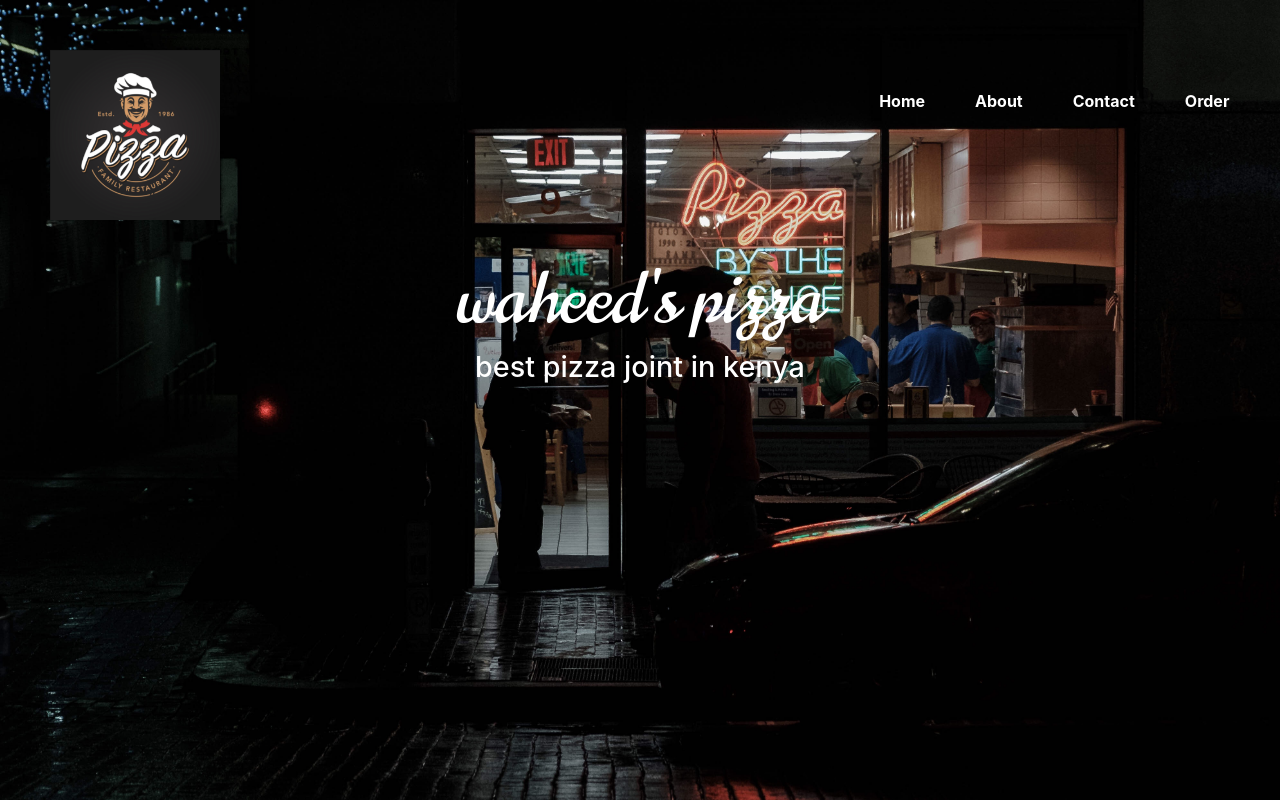
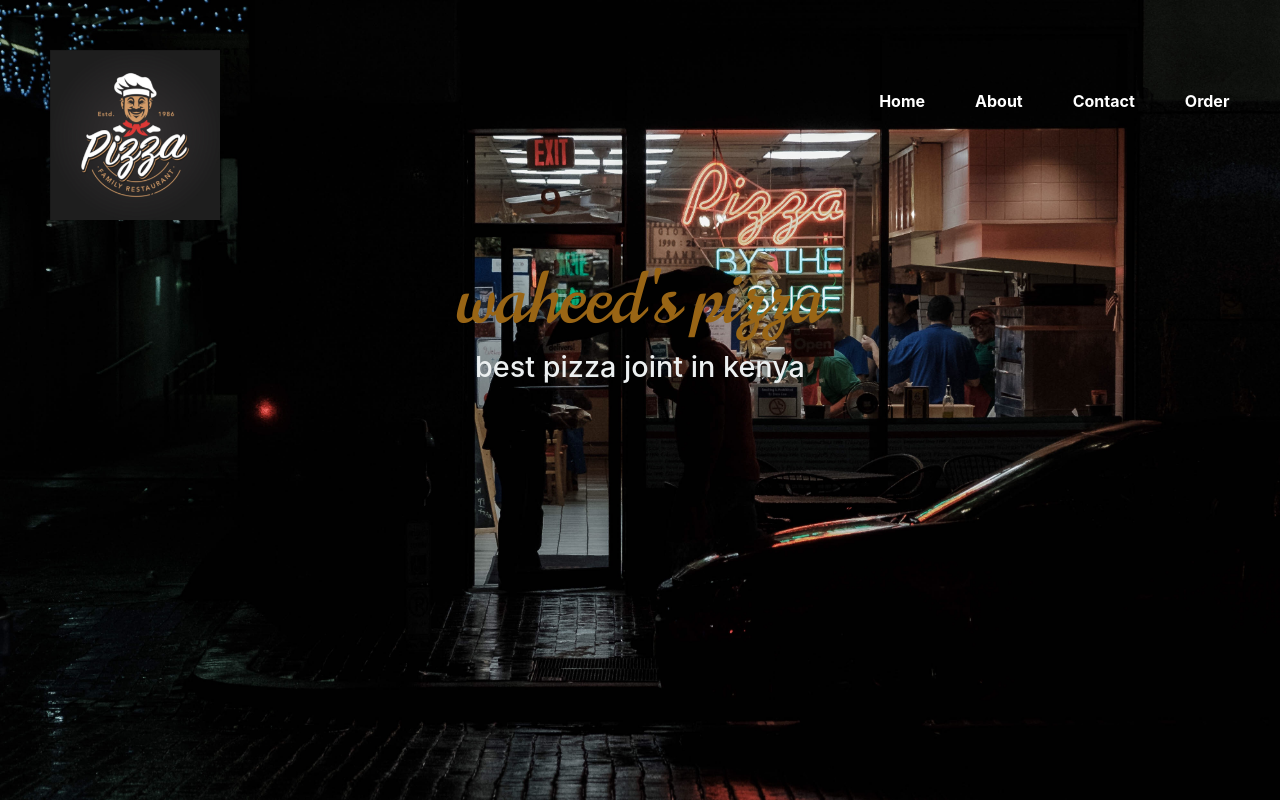
Before and after one commit to waheedmusa/waheed-s-pizza, a plain HTML site: page index.html in a window 1280 px wide. Drawn offline with Linux system fonts and the light colour scheme.

Commit message:
css changes made

```diff
--- a/css/styles.css
+++ b/css/styles.css
@@ -3,7 +3,6 @@
 
   }
 }
-
 @import url("bootstrap.css");
 
 body{
@@ -53,9 +52,9 @@ li a:hover {
   font-family: 'Norican', cursive;
   text-align: center;
   padding-top: 20%;
-  color: white;
+  color: #996515;
 }
 .h2{
   text-align: center;
-  color: white;
+  color: #ECF0F1;
 }
```
